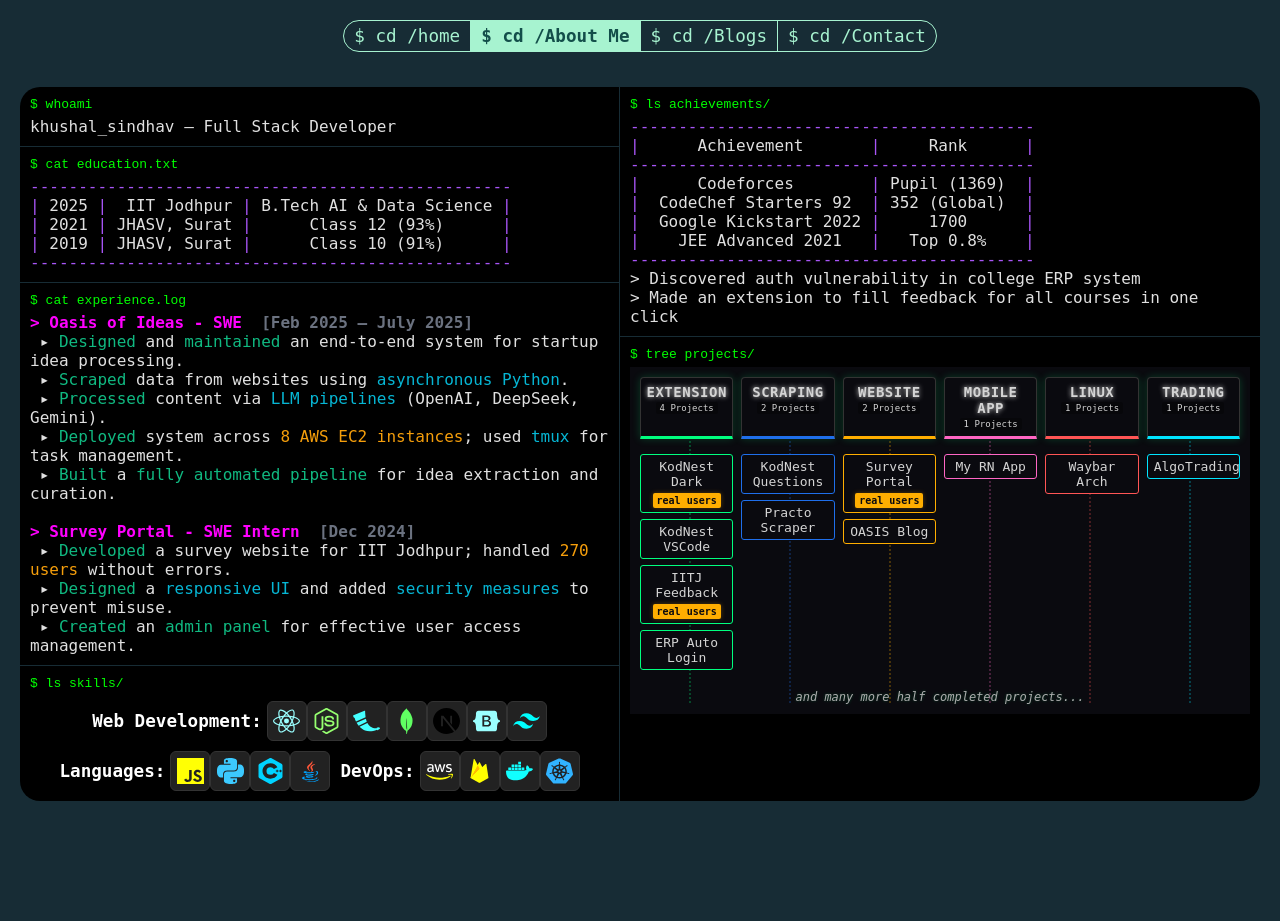
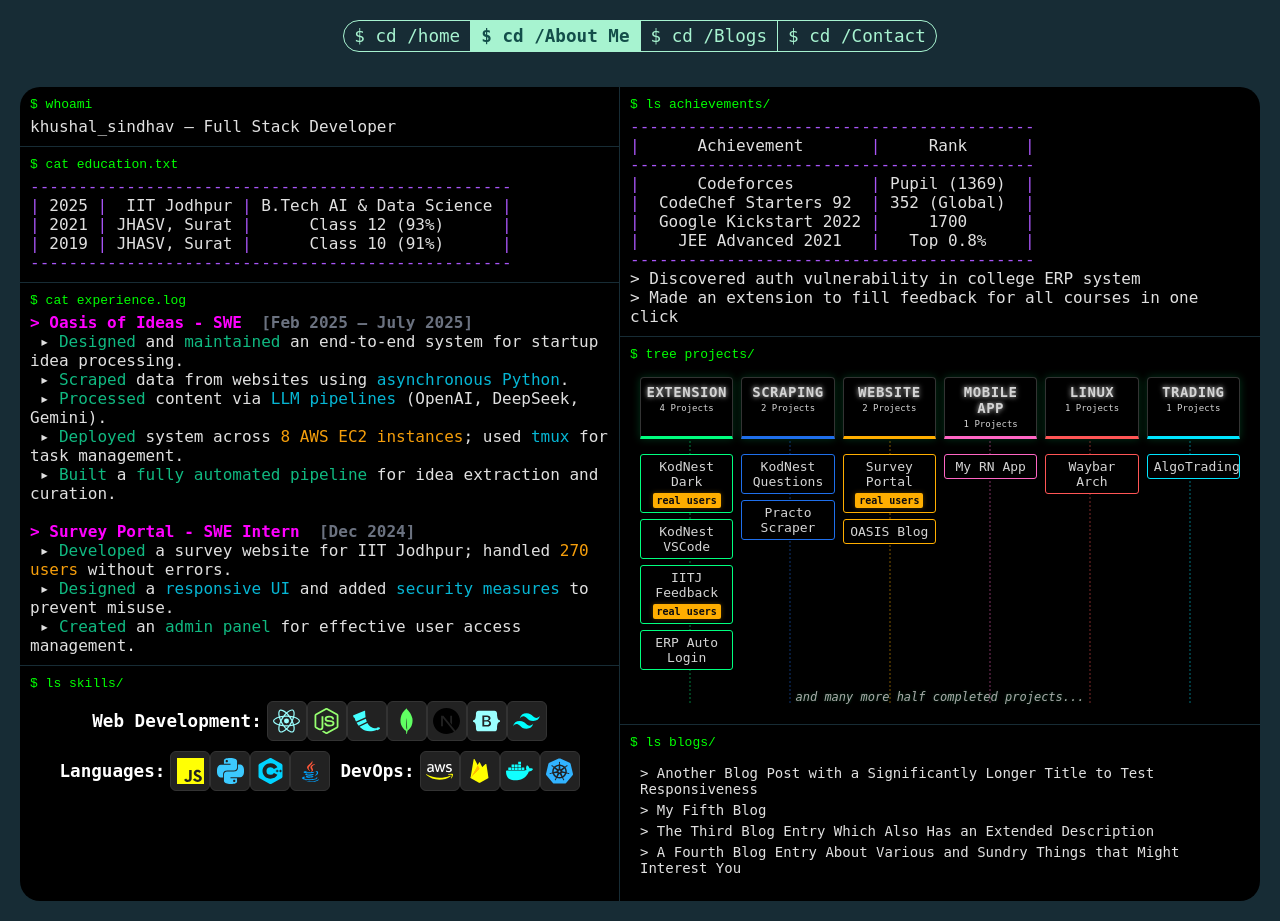
Before and after one commit to MagnusCarlsen26/PortFolio, a React (Create React App) app: page /about in a window 1280 px wide. Before the commit the page ends 821 px from the top, so only its background shows below. Built offline with nearby package versions, Linux system fonts and the light colour scheme.

Commit message:
enhancement: added blogs section in /about

```diff
--- a/src/constants/aboutData.ts
+++ b/src/constants/aboutData.ts
@@ -19,6 +19,10 @@
   isComponent?: boolean;
 }
 
+interface BlogsDataItem extends AboutDataItem {
+  isComponent?: boolean;
+}
+
 interface AboutData {
   whoami: AboutDataItem;
   education: AboutDataItem;
@@ -26,6 +30,7 @@
   experience: ExperienceDataItem;
   achievements: AboutDataItem;
   projects: ProjectsDataItem;
+  blogs: BlogsDataItem;
   terminalSections: TerminalSection[];
 }
 
@@ -85,6 +90,11 @@
     output: "", // Empty output since we're rendering a component
     isComponent: true, // Flag to indicate this should render a component
   },
+  blogs: {
+    command: "$ ls blogs/",
+    output: "",
+    isComponent: true,
+  },
   terminalSections: [
     { id: "whoami", className: "whoami", dataKey: "whoami" },
     { id: "education", className: "education", dataKey: "education" },
@@ -92,5 +102,6 @@
     { id: "experience", className: "experience", dataKey: "experience" },
     { id: "achievements", className: "achievements", dataKey: "achievements" },
     { id: "projects", className: "projects", dataKey: "projects" },
+    { id: "blogs", className: "blogs", dataKey: "blogs" },
   ],
 };
--- a/src/page/about/About.tsx
+++ b/src/page/about/About.tsx
@@ -3,6 +3,7 @@
 import Typewriter from '../../components/Typewriter'; // Import the new Typewriter component
 import SkillIcons from './SkillIcons'; // Import the new SkillIcons component
 import Projects from './Projects'; // Import the new Projects component
+import Blogs from './Blogs'; // Import the new Blogs component
 import { aboutData, TerminalSection } from '../../constants/aboutData';
 
 const About: React.FC = () => {
@@ -107,8 +108,11 @@
         />
         {section.hasSkillIcons && <SkillIcons />}
         {/* Render Projects component if this is the projects section */}
-        {('isComponent' in sectionData && sectionData.isComponent) && <Projects />}
+        {('isComponent' in sectionData && sectionData.isComponent) && section.id === 'projects' && <Projects />}
+        {('isComponent' in sectionData && sectionData.isComponent) && section.id === 'blogs' && <Blogs />}
+        {}
       </section>
+
     );
   };
 
@@ -125,6 +129,7 @@
       <div className='right-column'>
         {renderSection(aboutData.terminalSections[4], 4)}
         {renderSection(aboutData.terminalSections[5], 5)}
+        {renderSection(aboutData.terminalSections[6], 6)}
       </div>
     </div>
   );
--- /dev/null
+++ b/src/page/about/Blogs.tsx
@@ -0,0 +1,46 @@
+import React from 'react';
+import { useNavigate } from 'react-router-dom';
+import blogsData from '../../constants/blogs.json';
+import './blogs.css';
+
+interface Blog {
+  id: string;
+  slug: string;
+  title: string;
+  category: string;
+  date: string;
+  year: number;
+  favourite: boolean;
+  description: string;
+}
+
+const Blogs: React.FC = () => {
+  // Get all blogs and flatten them into a single array
+  const allBlogs: Blog[] = Object.values(blogsData).flat();
+  const navigate = useNavigate();
+
+  const handleBlogClick = (slug: string) => {
+    navigate(`/blogs/${slug}`);
+  };
+
+  return (
+    <div className="blogs-container">
+      <div className="blogs-list">
+        {allBlogs
+          .filter(blog => blog.favourite)
+          .map((blog, index) => (
+            <div
+              key={blog.id}
+              className="blog-item"
+              style={{ animationDelay: `${index * 0.1}s` }}
+              onClick={() => handleBlogClick(blog.slug)}
+            >
+              <span className="blog-title">&gt; {blog.title}</span>
+            </div>
+          ))}
+      </div>
+    </div>
+  );
+};
+
+export default Blogs;
--- /dev/null
+++ b/src/page/about/blogs.css
@@ -0,0 +1,56 @@
+.blogs-container {
+  background-color: #000;
+  padding: 10px;
+  max-height: 100%;
+  display: flex;
+  flex-direction: column;
+}
+
+.blogs-header {
+  color: #0f0;
+  margin-bottom: 5px;
+  font-family: 'monospace', monospace;
+}
+
+.blogs-prompt {
+  margin-right: 5px;
+}
+
+.blogs-command {
+  color: #0f0;
+}
+
+.blogs-list {
+  flex-grow: 1;
+  display: flex;
+  flex-direction: column;
+}
+
+.blog-item {
+  cursor: pointer;
+  opacity: 0;
+  animation: fade-in 0.5s ease-out forwards;
+  margin-bottom: 5px;
+  display: flex;
+  justify-content: space-between;
+  align-items: center;
+  font-family: 'monospace', monospace;
+  font-size: 14px;
+  color: #e0e0e0;
+  white-space: pre-wrap;
+}
+
+.blog-title {
+  color: #e0e0e0;
+  flex: 1;
+}
+
+.blog-category {
+  color: #a855f7;
+  margin-left: 10px;
+}
+
+@keyframes fade-in {
+  from { opacity: 0; }
+  to { opacity: 1; }
+}
--- a/src/page/about/projects.css
+++ b/src/page/about/projects.css
@@ -3,7 +3,7 @@
   padding: 10px;
   font-family: 'monospace', monospace;
   overflow-x: visible; /* Changed from auto to visible */
-  background-color: #0a0a0f; /* Deep black-blue background */
+  background-color: #000; /* Deep black-blue background */
   position: relative; /* Create stacking context */
   z-index: 1; /* Base stacking context */
 }
@@ -27,7 +27,7 @@
 }
 
 .category-node {
-  background-color: #0a0a0f; /* Deep black-blue background */
+  background-color: #000; /* Deep black-blue background */
   color: #d4d4d4; /* Light gray for main text */
   padding: 6px 8px;
   border-radius: 4px 4px 0 0;
@@ -78,7 +78,7 @@
 }
 
 .project-node {
-  background-color: #0a0a0f; /* Deep black-blue background */
+  background-color: #000; /* Deep black-blue background */
   border: 1px solid #333;
   border-radius: 3px;
   padding: 4px 6px;
```
